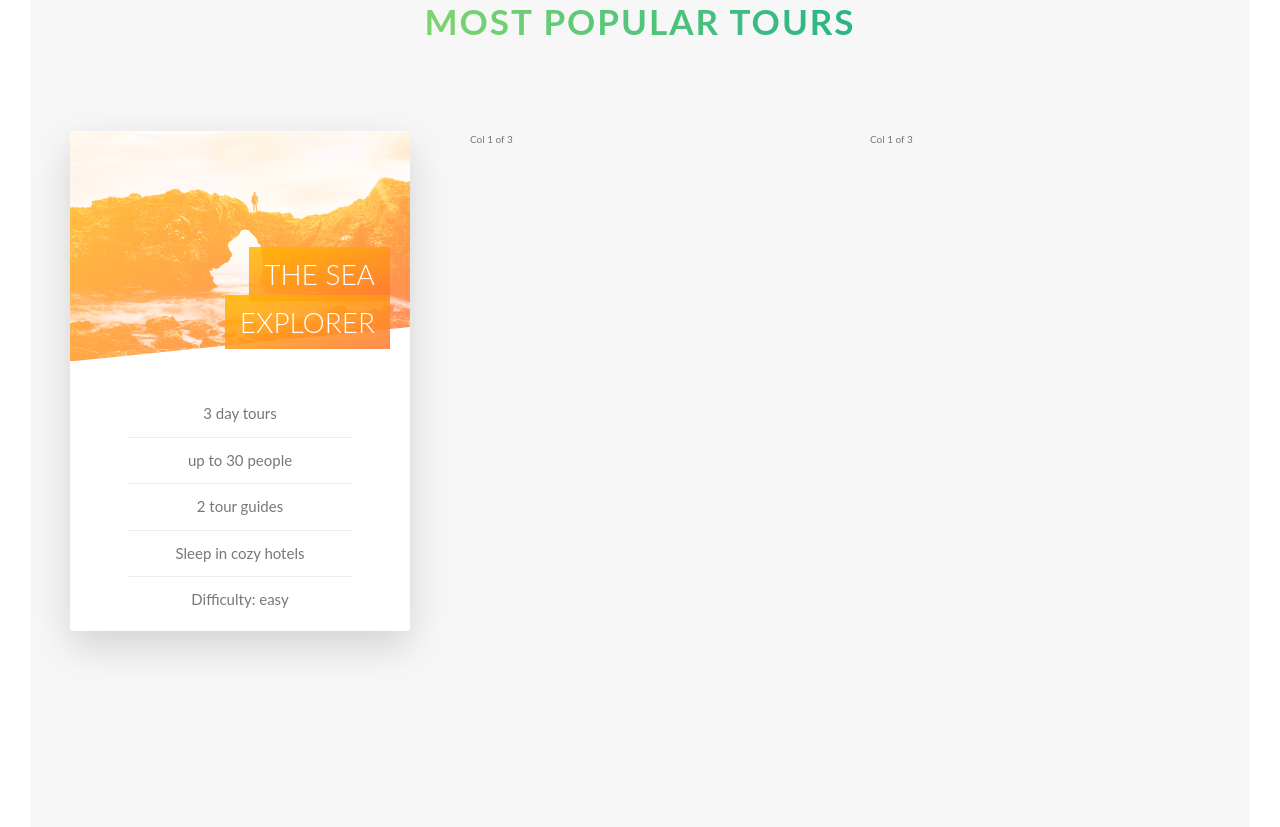
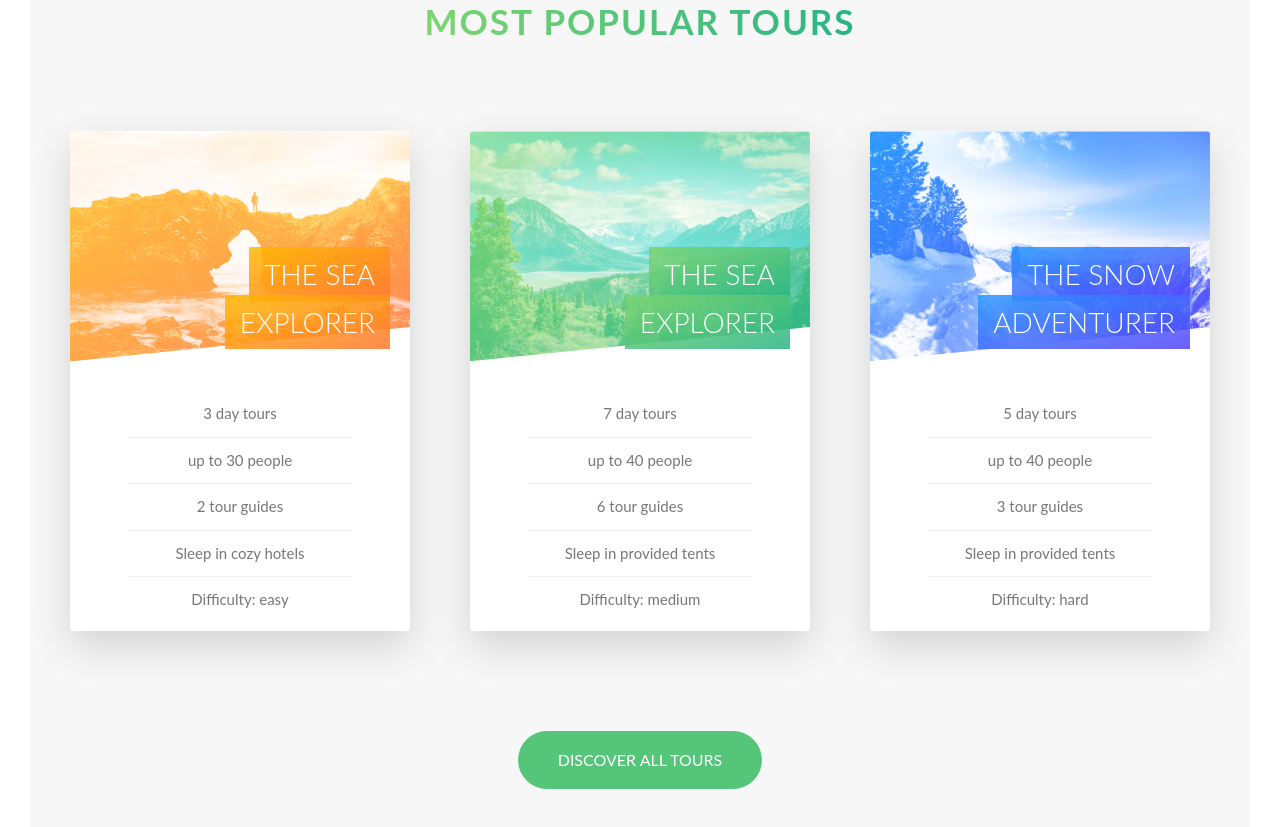
Before and after one commit to Lexx813/ReactNatours, a React (Create React App) app in the folder client/: page / in a window 1280 px wide. Shown: the part 2340-3167 px from the top of the page. Built offline with nearby package versions, Linux system fonts and the light colour scheme.

Commit message:
finished cards

```diff
--- a/client/src/components/Tours.js
+++ b/client/src/components/Tours.js
@@ -30,12 +30,95 @@
               </div>
             </div>
             <div className="card__side card__side--back card__side--back-1">
-              Back
+              <div className="card__cta">
+                <div className="card__price-box">
+                  <p className="card__price-only">Only</p>
+                  <p className="card__price-value">$297</p>
+                </div>
+                <a href="/" className="btn btn--white">
+                  Book now!
+                </a>
+              </div>
             </div>
           </div>
         </div>
-        <div className="col-1-of-3">Col 1 of 3</div>
-        <div className="col-1-of-3">Col 1 of 3</div>
+        <div className="col-1-of-3">
+          {" "}
+          <div className="card">
+            <div
+              className="card__side
+        card__side--front"
+            >
+              <div className="card__picture card__picture--2">&nbsp;</div>
+              <h4 className="card__heading">
+                <span className="card__heading-span card__heading-span--2">
+                  The Sea Explorer
+                </span>
+              </h4>
+              <div className="card__details">
+                <ul>
+                  <li>7 day tours</li>
+                  <li>up to 40 people</li>
+                  <li>6 tour guides</li>
+                  <li>Sleep in provided tents </li>
+                  <li>Difficulty: medium</li>
+                </ul>
+              </div>
+            </div>
+            <div className="card__side card__side--back card__side--back-2">
+              <div className="card__cta">
+                <div className="card__price-box">
+                  <p className="card__price-only">Only</p>
+                  <p className="card__price-value">$497</p>
+                </div>
+                <a href="/" className="btn btn--white">
+                  Book now!
+                </a>
+              </div>
+            </div>
+          </div>
+        </div>
+        <div className="col-1-of-3">
+          {" "}
+          <div className="card">
+            <div
+              className="card__side
+        card__side--front"
+            >
+              <div className="card__picture card__picture--3">&nbsp;</div>
+              <h4 className="card__heading">
+                <span className="card__heading-span card__heading-span--3">
+                  The snow adventurer
+                </span>
+              </h4>
+              <div className="card__details">
+                <ul>
+                  <li>5 day tours</li>
+                  <li>up to 40 people</li>
+                  <li>3 tour guides</li>
+                  <li>Sleep in provided tents</li>
+                  <li>Difficulty: hard</li>
+                </ul>
+              </div>
+            </div>
+            <div className="card__side card__side--back card__side--back-3">
+              <div className="card__cta">
+                <div className="card__price-box">
+                  <p className="card__price-only">Only</p>
+                  <p className="card__price-value">$897</p>
+                </div>
+                <a href="/" className="btn btn--white">
+                  Book now!
+                </a>
+              </div>
+            </div>
+          </div>
+        </div>
+      </div>
+      <div className="u-center-text u-margin-top-huge">
+        <a href="/" className="btn btn--green">
+          Discover all tours
+        </a>
       </div>
     </div>
   );
--- a/client/src/styles/css/main.css
+++ b/client/src/styles/css/main.css
@@ -132,6 +132,14 @@
 
 .u-margin-bottom-big {
   margin-bottom: 8rem;
+}
+
+.u-margin-top-big {
+  margin-top: 8rem;
+}
+
+.u-margin-top-huge {
+  margin-top: 10rem;
 }
 
 .btn,
@@ -304,6 +312,12 @@
 .card__side--back-1 {
   background-image: linear-gradient(to right bottom, #ffb900, #ff7730);
 }
+.card__side--back-2 {
+  background-image: linear-gradient(to right bottom, #7ed56f, #28b485);
+}
+.card__side--back-3 {
+  background-image: linear-gradient(to right bottom, #2998ff, #5643fa);
+}
 .card:hover .card__side--front {
   transform: rotateY(-180deg);
 }
@@ -316,16 +330,20 @@
   background-blend-mode: screen;
   -webkit-clip-path: polygon(0 0, 100% 0, 100% 85%, 0 100%);
   clip-path: polygon(0 0, 100% 0, 100% 85%, 0 100%);
+  border-top-left-radius: 3px;
+  border-top-right-radius: 3px;
 }
 .card__picture--1 {
   background-image: linear-gradient(to right bottom, #ffb900, #ff7730),
     url(../../img/nat-5.jpg);
 }
 .card__picture--2 {
-  background-image: url(../../img/nat-5.jpg);
+  background-image: linear-gradient(to right bottom, #7ed56f, #28b485),
+    url(../../img/nat-6.jpg);
 }
 .card__picture--3 {
-  background-image: url(../../img/nat-5.jpg);
+  background-image: linear-gradient(to right bottom, #2998ff, #5643fa),
+    url(../../img/nat-7.jpg);
 }
 .card__heading {
   font-size: 2.8rem;
@@ -349,6 +367,20 @@
     rgba(255, 119, 48, 0.85)
   );
 }
+.card__heading-span--2 {
+  background-image: linear-gradient(
+    to right bottom,
+    rgba(126, 213, 111, 0.85),
+    rgba(40, 180, 133, 0.85)
+  );
+}
+.card__heading-span--3 {
+  background-image: linear-gradient(
+    to right bottom,
+    rgba(41, 152, 255, 0.85),
+    rgba(86, 67, 250, 0.85)
+  );
+}
 .card__details {
   padding: 3rem;
 }
@@ -364,6 +396,27 @@
 }
 .card__details ul li:not(:last-child) {
   border-bottom: 1px solid #eee;
+}
+.card__cta {
+  position: absolute;
+  top: 50%;
+  left: 50%;
+  transform: translate(-50%, -50%);
+  width: 90%;
+  text-align: center;
+}
+.card__price-box {
+  text-align: center;
+  margin-bottom: 8rem;
+  color: #fff;
+}
+.card__price-only {
+  font-size: 1.4rem;
+  text-transform: uppercase;
+}
+.card__price-value {
+  font-size: 6rem;
+  font-weight: 100;
 }
 
 .row {
--- a/client/src/styles/scss/base/_utilities.scss
+++ b/client/src/styles/scss/base/_utilities.scss
@@ -1,15 +1,21 @@
 .u-center-text {
-    text-align: center;
+  text-align: center;
 }
 
 .u-margin-bottom-small {
-    margin-bottom: 1.5rem;
+  margin-bottom: 1.5rem;
 }
 
 .u-margin-bottom-medium {
-    margin-bottom: 4rem;
+  margin-bottom: 4rem;
 }
 
 .u-margin-bottom-big {
-    margin-bottom: 8rem;
+  margin-bottom: 8rem;
 }
+.u-margin-top-big {
+  margin-top: 8rem;
+}
+.u-margin-top-huge {
+  margin-top: 10rem;
+}
--- a/client/src/styles/scss/components/_card.scss
+++ b/client/src/styles/scss/components/_card.scss
@@ -31,6 +31,20 @@
           $color-secondary-dark
         );
       }
+      &-2 {
+        background-image: linear-gradient(
+          to right bottom,
+          $color-primary-light,
+          $color-primary-dark
+        );
+      }
+      &-3 {
+        background-image: linear-gradient(
+          to right bottom,
+          $color-tertiary-light,
+          $color-tertiary-dark
+        );
+      }
     }
   }
   &:hover &__side--front {
@@ -46,6 +60,8 @@
     background-blend-mode: screen;
     -webkit-clip-path: polygon(0 0, 100% 0, 100% 85%, 0 100%);
     clip-path: polygon(0 0, 100% 0, 100% 85%, 0 100%);
+    border-top-left-radius: 3px;
+    border-top-right-radius: 3px;
     &--1 {
       background-image: linear-gradient(
           to right bottom,
@@ -55,11 +71,20 @@
         url(../../img/nat-5.jpg);
     }
     &--2 {
-      background-image: url(../../img/nat-5.jpg);
+      background-image: linear-gradient(
+          to right bottom,
+          $color-primary-light,
+          $color-primary-dark
+        ),
+        url(../../img/nat-6.jpg);
     }
-
     &--3 {
-      background-image: url(../../img/nat-5.jpg);
+      background-image: linear-gradient(
+          to right bottom,
+          $color-tertiary-light,
+          $color-tertiary-dark
+        ),
+        url(../../img/nat-7.jpg);
     }
   }
   &__heading {
@@ -83,13 +108,26 @@
         rgba($color-secondary-dark, 0.85)
       );
     }
+    &--2 {
+      background-image: linear-gradient(
+        to right bottom,
+        rgba($color-primary-light, 0.85),
+        rgba($color-primary-dark, 0.85)
+      );
+    }
+    &--3 {
+      background-image: linear-gradient(
+        to right bottom,
+        rgba($color-tertiary-light, 0.85),
+        rgba($color-tertiary-dark, 0.85)
+      );
+    }
   }
   &__details {
     padding: 3rem;
     ul {
       list-style: none;
       width: 80%;
-
       margin: 0 auto;
       li {
         text-align: center;
@@ -101,4 +139,26 @@
       }
     }
   }
+  // BACK SIDE STYLING
+  &__cta {
+    position: absolute;
+    top: 50%;
+    left: 50%;
+    transform: translate(-50%, -50%);
+    width: 90%;
+    text-align: center;
+  }
+  &__price-box {
+    text-align: center;
+    margin-bottom: 8rem;
+    color: $color-white;
+  }
+  &__price-only {
+    font-size: 1.4rem;
+    text-transform: uppercase;
+  }
+  &__price-value {
+    font-size: 6rem;
+    font-weight: 100;
+  }
 }
```
